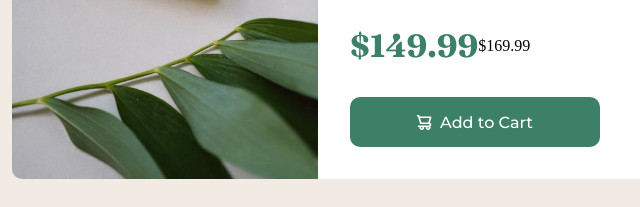
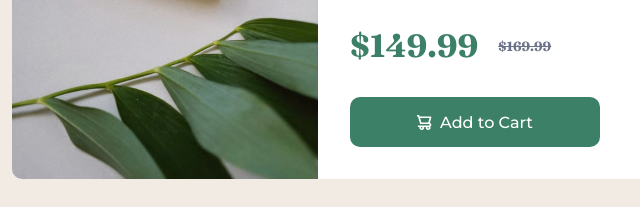
Before and after one commit to EAAppiah/Production-card, a plain HTML site: page index.html in a window 1280 px wide. Shown: the part 391-598 px from the top of the page, 308-948 px from the left. Drawn offline with Linux system fonts and the light colour scheme.

Commit message:
Update index.html

```diff
--- a/index.html
+++ b/index.html
@@ -28,7 +28,7 @@
                 </p>
                 <div class="price">
                     <h1>$149.99</h1>
-                    <h5s>$169.99</h5s>
+                    <h5>$169.99</h5>
                 </div>
                 <div class="cart__btn">
                     <img class="icon" src="images/icon-cart.svg" alt="Cart Image">
```
